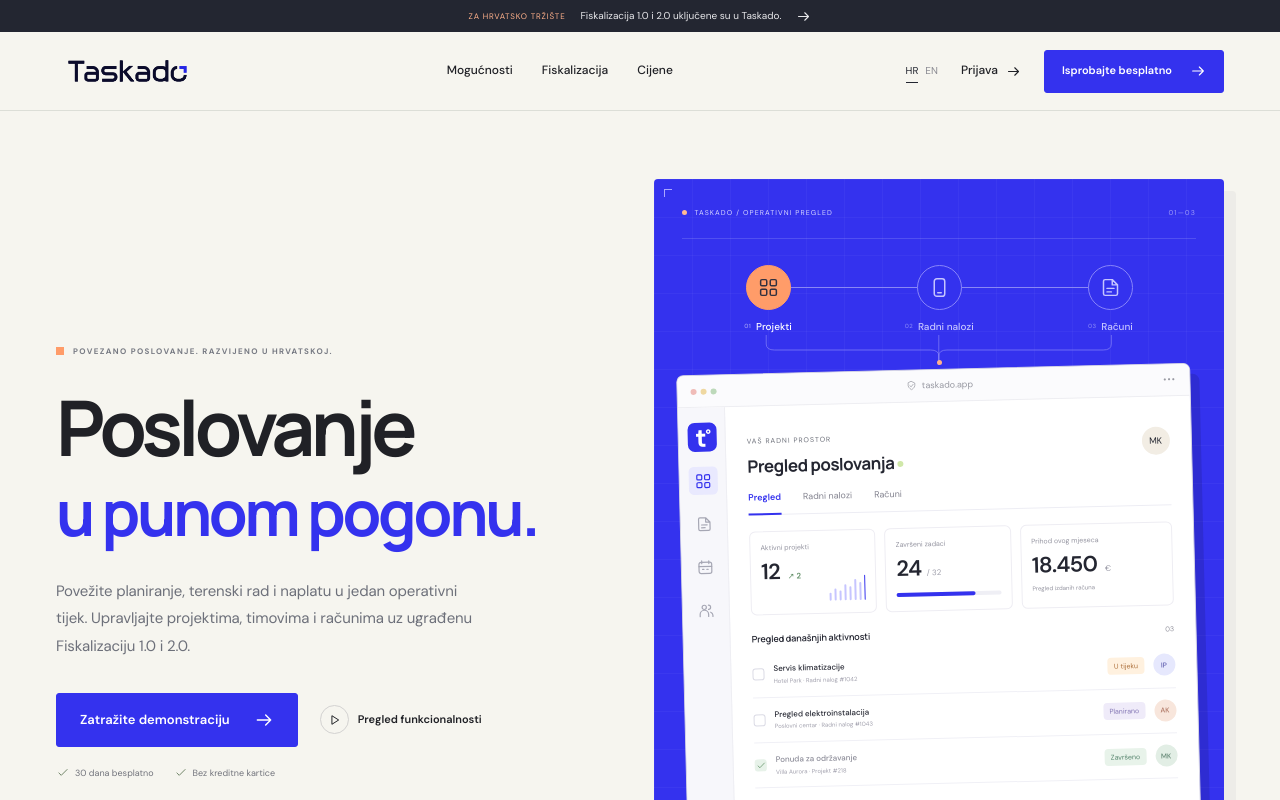
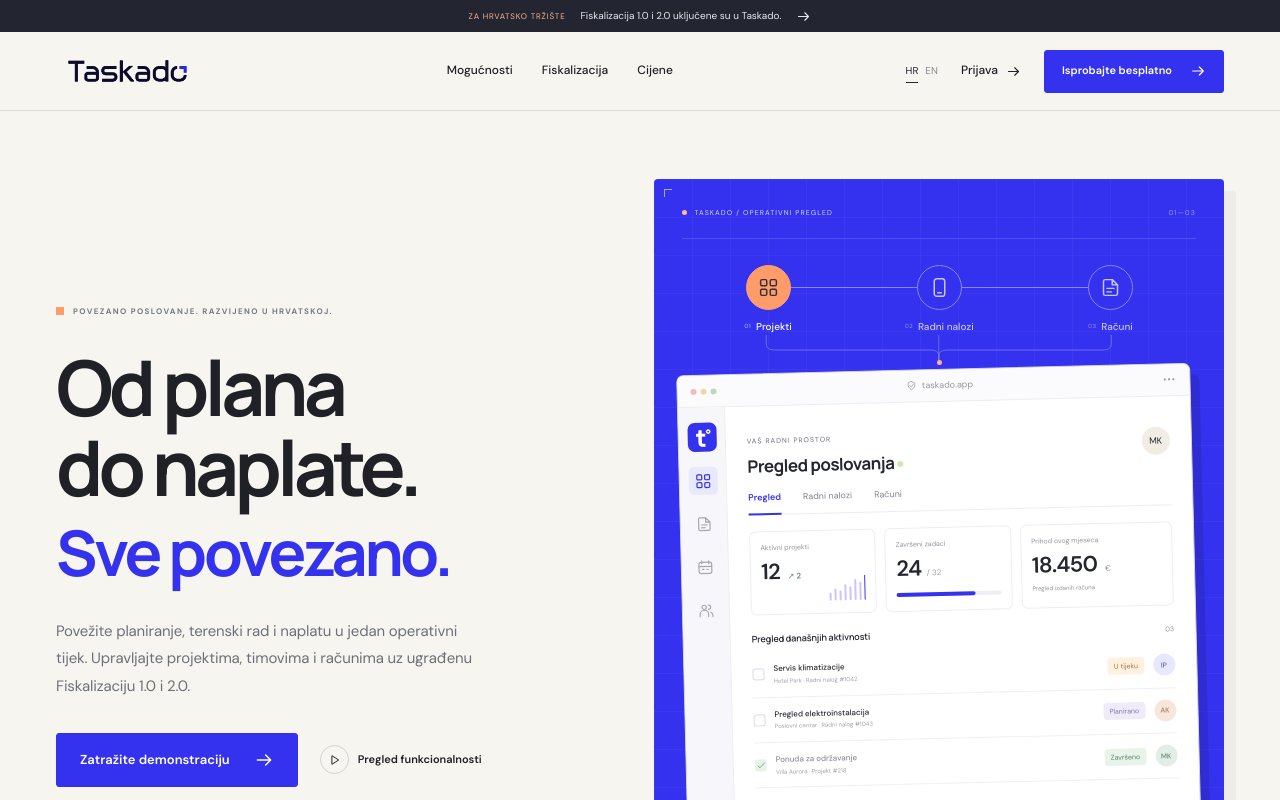
Before and after one commit to shokr3/taskado, a React (Vite) app: page / in a window 1280 px wide. Shown: the top 800 px of the page. Built offline with nearby package versions, Linux system fonts and the light colour scheme.

Commit message:
Apply selected planning-to-payment headline

```diff
--- a/index.html
+++ b/index.html
@@ -39,7 +39,7 @@
     <meta name="viewport" content="width=device-width, initial-scale=1.0" />
 
     <!-- Primary Meta Tags -->
-    <title>Taskado — Poslovanje u punom pogonu</title>
+    <title>Taskado — Od plana do naplate. Sve povezano.</title>
     <meta
       name="description"
       content="Taskado objedinjuje projekte, radne naloge, timove i račune uz ugrađenu Fiskalizaciju 1.0 i 2.0. Poslovni sustav za hrvatska poduzeća. Zatražite demonstraciju."
@@ -86,7 +86,7 @@
     <meta property="og:url" content="https://taskado.app/" />
     <meta
       property="og:title"
-      content="Taskado — Poslovanje u punom pogonu"
+      content="Taskado — Od plana do naplate. Sve povezano."
     />
     <meta
       property="og:description"
@@ -104,7 +104,7 @@
     <meta name="twitter:url" content="https://taskado.app/" />
     <meta
       name="twitter:title"
-      content="Taskado — Poslovanje u punom pogonu"
+      content="Taskado — Od plana do naplate. Sve povezano."
     />
     <meta
       name="twitter:description"
--- a/src/App.tsx
+++ b/src/App.tsx
@@ -67,8 +67,8 @@ function App() {
     document.documentElement.lang = language;
     document.title =
       language === "hr"
-        ? "Taskado — Poslovanje u punom pogonu"
-        : "Taskado — Your business in full flow";
+        ? "Taskado — Od plana do naplate. Sve povezano."
+        : "Taskado — From planning to payment. All connected.";
     document
       .querySelector('meta[name="description"]')
       ?.setAttribute(
@@ -231,10 +231,12 @@ function App() {
               )}
             </div>
             <h1>
-              {b("Poslovanje", "Your business")}
+              {b("Od plana", "From planning")}
+              <br />
+              {b("do naplate.", "to payment.")}
               <br />
               <span className="accent-word">
-                {b("u punom pogonu.", "in full flow.")}
+                {b("Sve povezano.", "All connected.")}
               </span>
             </h1>
             <p className="hero-description">
```
Also changed, not shown: 1 other file (tests, documents, lock files or other folders).
